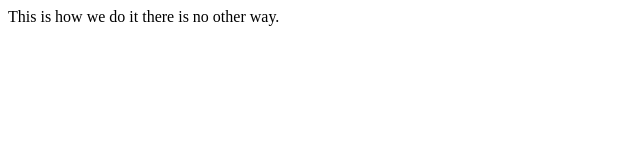
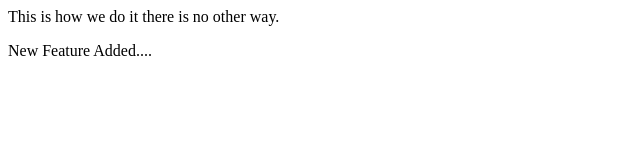
Before and after one commit to KrushikeshS/Sec_Master_Project, a plain HTML site: page index.html in a window 1280 px wide. Shown: the whole page, without its empty margins (0-640 px from the left). Drawn offline with Linux system fonts and the light colour scheme.

Commit message:
new feature added

```diff
--- a/index.html
+++ b/index.html
@@ -1 +1,3 @@
 <p>This is how we do it there is no other way.</p>
+
+<p>New Feature Added....</p>
```
